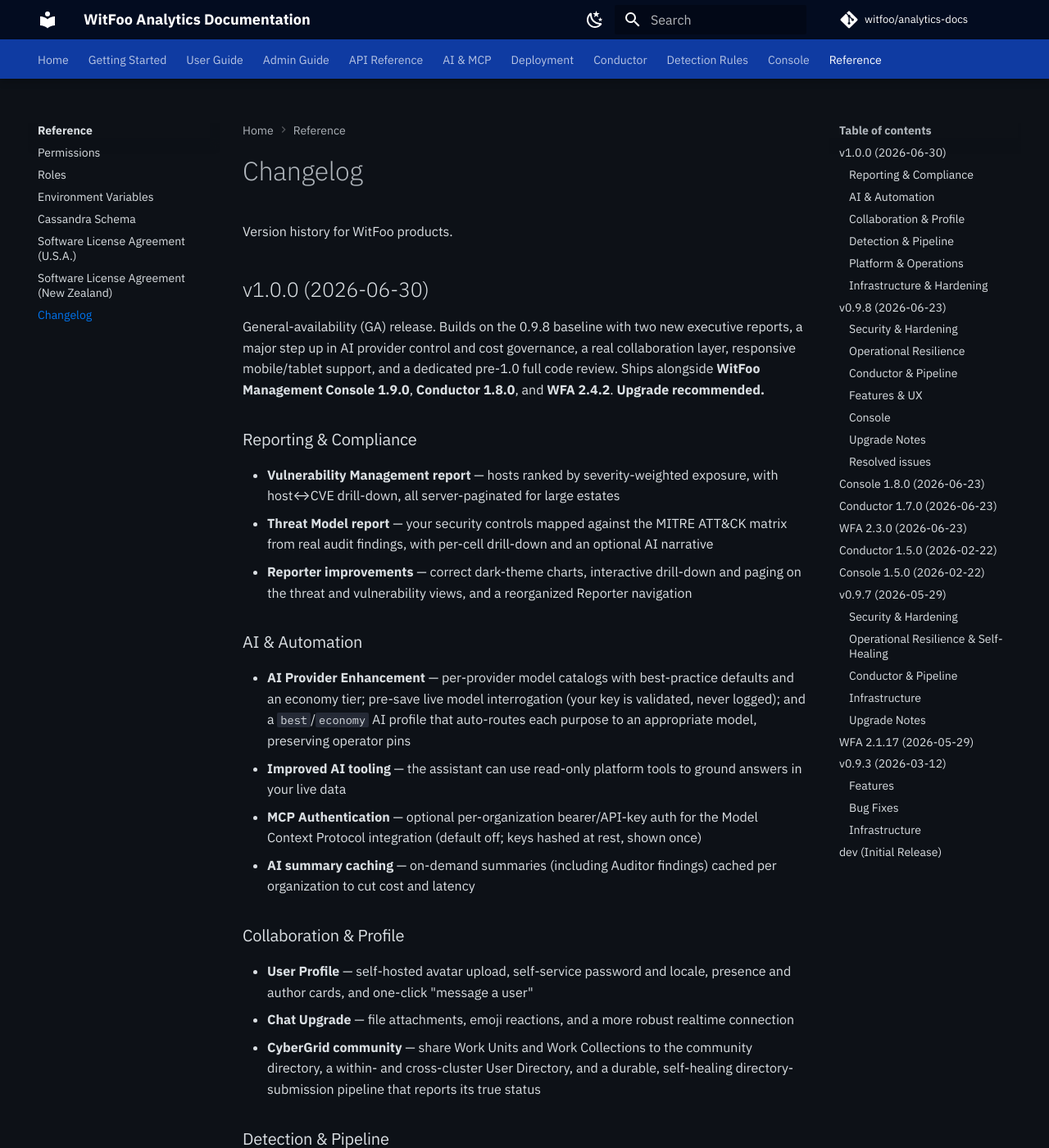
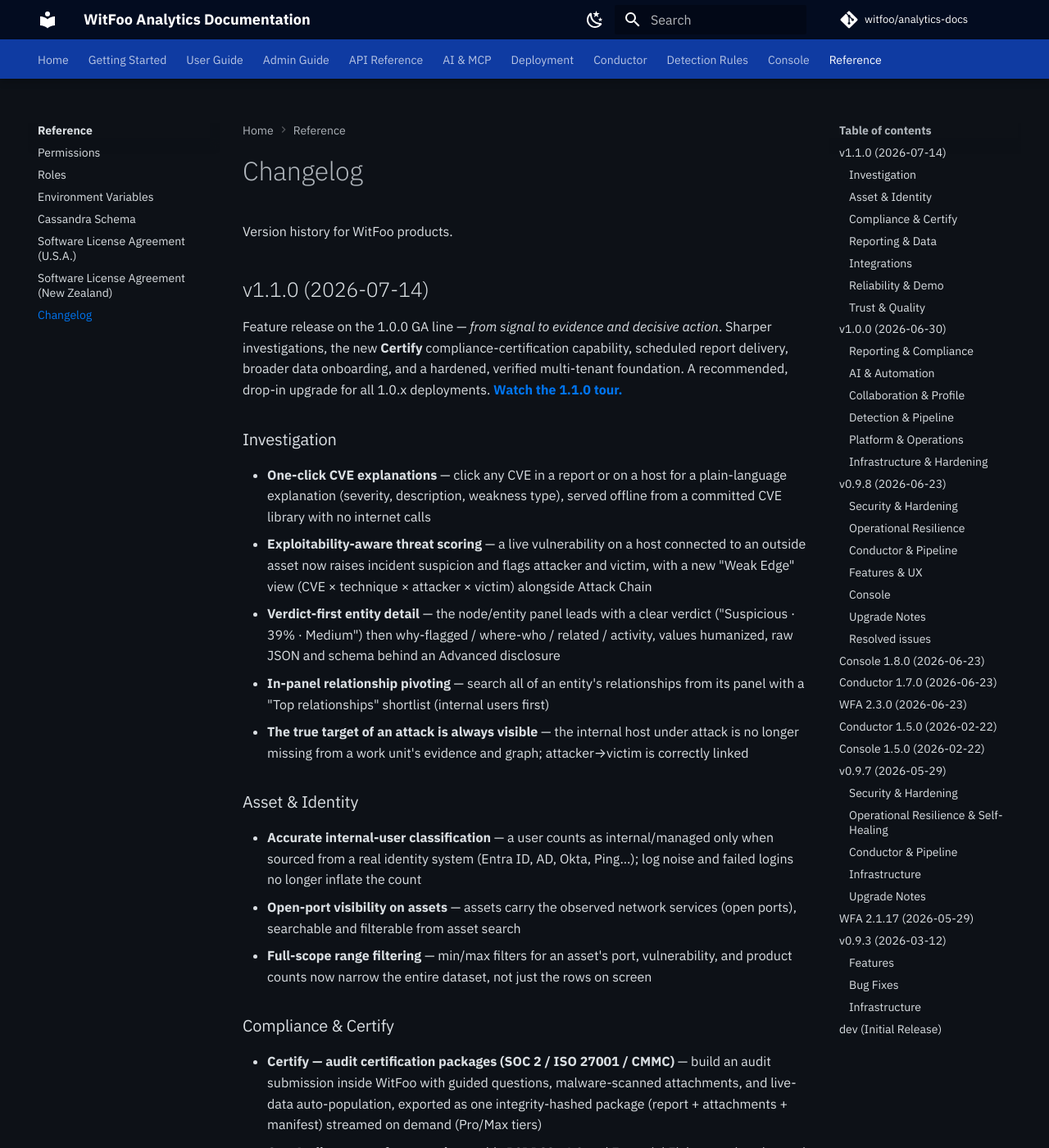
Before and after one commit to witfoo/analytics-docs, an MkDocs documentation site: the page built from docs/reference/changelog.md, in a window 1280 px wide and 1400 px high. Shown: the whole window at 82% size. Built offline with MkDocs 1.6.1 and Material for MkDocs 9.7.7, drawn with Linux system fonts in a browser that asks for light colours; plug-ins that fetch from the network failed and are left out; comment, search, counter and statistics services are not loaded; the version menu is left out; some of the changed text lies outside the part shown.

Commit message:
changelog: add v1.1.0 (2026-07-14)
Documents the 1.1.0 delta on the 1.0.0 GA line: offline CVE explanations,
exploitability-aware scoring + Weak Edge, verdict-first entity detail, in-panel
relationship pivoting, true-target visibility, internal-user classification,
open-port visibility, full-scope range filtering, Certify (SOC2/ISO27001/CMMC)
packages, Auditor PCI DSS v4.0 + Essential Eight, ISO 27001:2022, honest
readiness scoring, scheduled report delivery, retention-ceiling visibility,
LevelBlue/USM Anywhere ingest, NSX-T coverage, accurate Integration Health,
ingestion self-monitoring, vCenter Broker parser, dashboard resilience, scenario
demo data, and the Trust & Quality + delivery-pipeline hardening program.

```diff
--- a/docs/reference/changelog.md
+++ b/docs/reference/changelog.md
@@ -1,6 +1,57 @@
 # Changelog
 
 Version history for WitFoo products.
+
+## v1.1.0 (2026-07-14)
+
+Feature release on the 1.0.0 GA line — *from signal to evidence and decisive action*. Sharper investigations, the new **Certify** compliance-certification capability, scheduled report delivery, broader data onboarding, and a hardened, verified multi-tenant foundation. A recommended, drop-in upgrade for all 1.0.x deployments. **[Watch the 1.1.0 tour.](https://vimeo.com/1209183185)**
+
+### Investigation
+
+- **One-click CVE explanations** — click any CVE in a report or on a host for a plain-language explanation (severity, description, weakness type), served offline from a committed CVE library with no internet calls
+- **Exploitability-aware threat scoring** — a live vulnerability on a host connected to an outside asset now raises incident suspicion and flags attacker and victim, with a new "Weak Edge" view (CVE × technique × attacker × victim) alongside Attack Chain
+- **Verdict-first entity detail** — the node/entity panel leads with a clear verdict ("Suspicious · 39% · Medium") then why-flagged / where-who / related / activity, values humanized, raw JSON and schema behind an Advanced disclosure
+- **In-panel relationship pivoting** — search all of an entity's relationships from its panel with a "Top relationships" shortlist (internal users first)
+- **The true target of an attack is always visible** — the internal host under attack is no longer missing from a work unit's evidence and graph; attacker→victim is correctly linked
+
+### Asset & Identity
+
+- **Accurate internal-user classification** — a user counts as internal/managed only when sourced from a real identity system (Entra ID, AD, Okta, Ping…); log noise and failed logins no longer inflate the count
+- **Open-port visibility on assets** — assets carry the observed network services (open ports), searchable and filterable from asset search
+- **Full-scope range filtering** — min/max filters for an asset's port, vulnerability, and product counts now narrow the entire dataset, not just the rows on screen
+
+### Compliance & Certify
+
+- **Certify — audit certification packages (SOC 2 / ISO 27001 / CMMC)** — build an audit submission inside WitFoo with guided questions, malware-scanned attachments, and live-data auto-population, exported as one integrity-hashed package (report + attachments + manifest) streamed on demand (Pro/Max tiers)
+- **One Auditor, many frameworks** — adds PCI DSS v4.0 and Essential Eight mappings beyond CIS Controls
+- **ISO 27001 updated to the 2022 standard** — built-in ISO 27001 moves to the current :2022 Annex A (93 controls)
+- **Honest compliance-readiness score** — partial control coverage now counts as partial, so the readiness percentage reflects reality
+
+### Reporting & Data
+
+- **Scheduled report delivery** — schedule reports and dashboards as offline PDFs delivered on a cadence to notification channels (email attaches the PDF; Slack and webhook get a link and summary)
+- **Retention-ceiling visibility** — the health dashboard charts the oldest record's age against the enforced retention limit, per data type
+
+### Integrations
+
+- **LevelBlue / USM Anywhere ingest** — pull LevelBlue (AlienVault) USM Anywhere alarms and events via one API credential per tenant, with no endpoint or agent changes
+- **VMware NSX-T log coverage** — recognizes and classifies NSX-T log sources that had been flooding the unknowns bucket
+- **Accurate Integration Health** — a raw log-server listener is no longer shown as an API-pull integration; only genuine integrations appear
+- **Self-monitoring of ingestion quality** — automated monitoring flags data-classification anomalies and opens a tracked issue on its own
+- **vCenter Broker telemetry parser** — added, queued for human sign-off before activation
+
+### Reliability & Demo
+
+- **Dependable operations dashboard** — the Conductor dashboard no longer hangs on endless spinners; it shows data fast, fills charts from the last known-good view, marks stale data, and offers Retry on failure
+- **Realistic, story-driven demo** — a coherent scenario around a believable regional-healthcare organization facing technique-mapped attacks replaces random demo noise
+
+### Trust & Quality
+
+- **Tamper-proof cross-cluster threat intel** — shared threat-intel messages between clusters are cryptographically sealed end to end (body, not just labels), rolled out to keep mixed-version clusters working during upgrades
+- **Verified access-control enforcement** — automated safeguards confirm every part of the platform enforces the correct permissions; remaining gaps were closed
+- **New permissions reach upgraded customers** — new permissions (Certify, graph, automation) converge to already-deployed environments on upgrade, with no admin hand-editing of roles
+- **Quality & multi-tenant isolation hardening** — a structured program closed test-suite blind spots (notably one-tenant-cannot-see-another isolation) plus coverage, mobile, accessibility, and resilience checks
+- **Delivery-pipeline hardening** — recurring release-process risks turned into automated guardrails (git-enforced pre-commit hooks, static guards, contract tests), with the release test suite rescoped to run reliably in CI while exhaustive validation continues on live lab and beta appliances
 
 ## v1.0.0 (2026-06-30)
 
```
